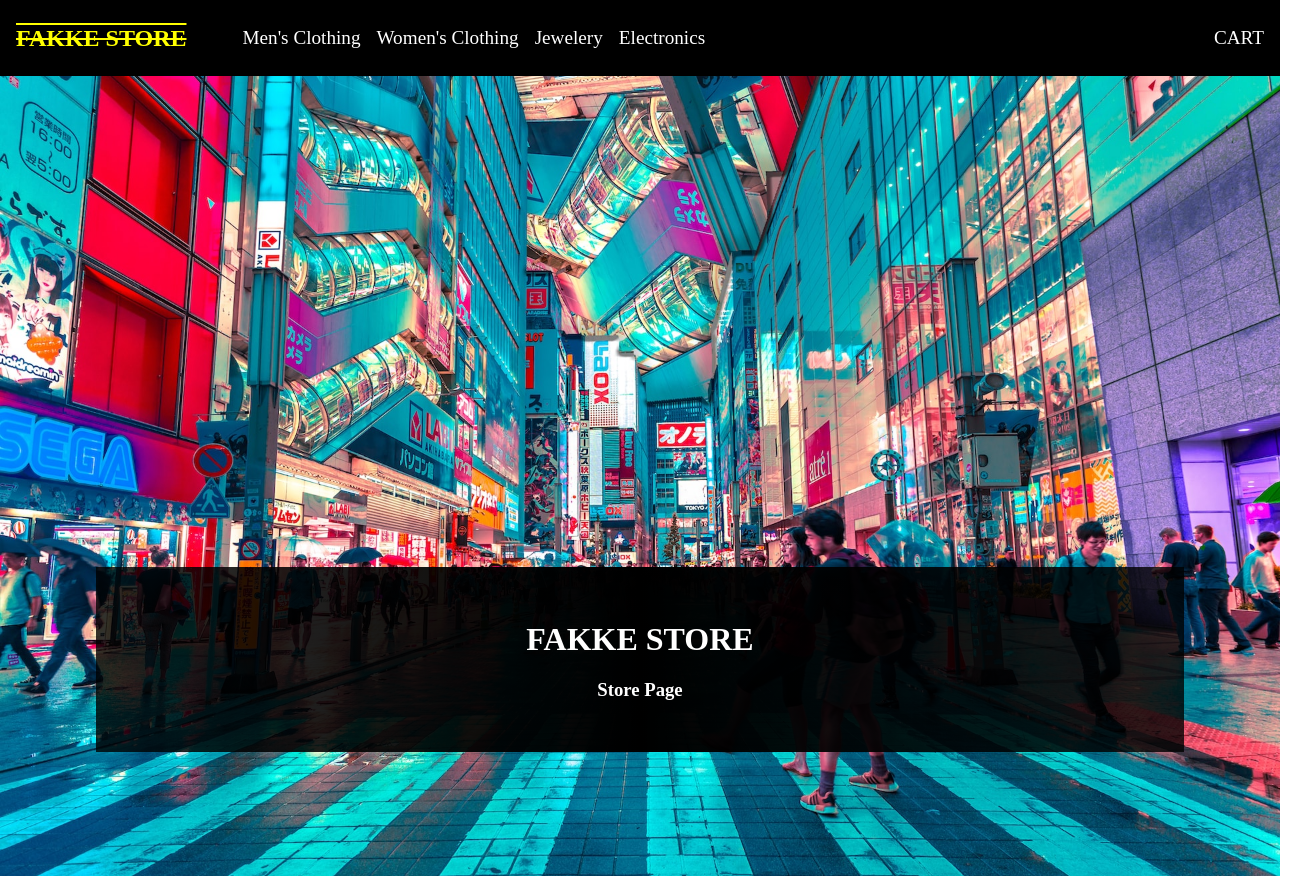
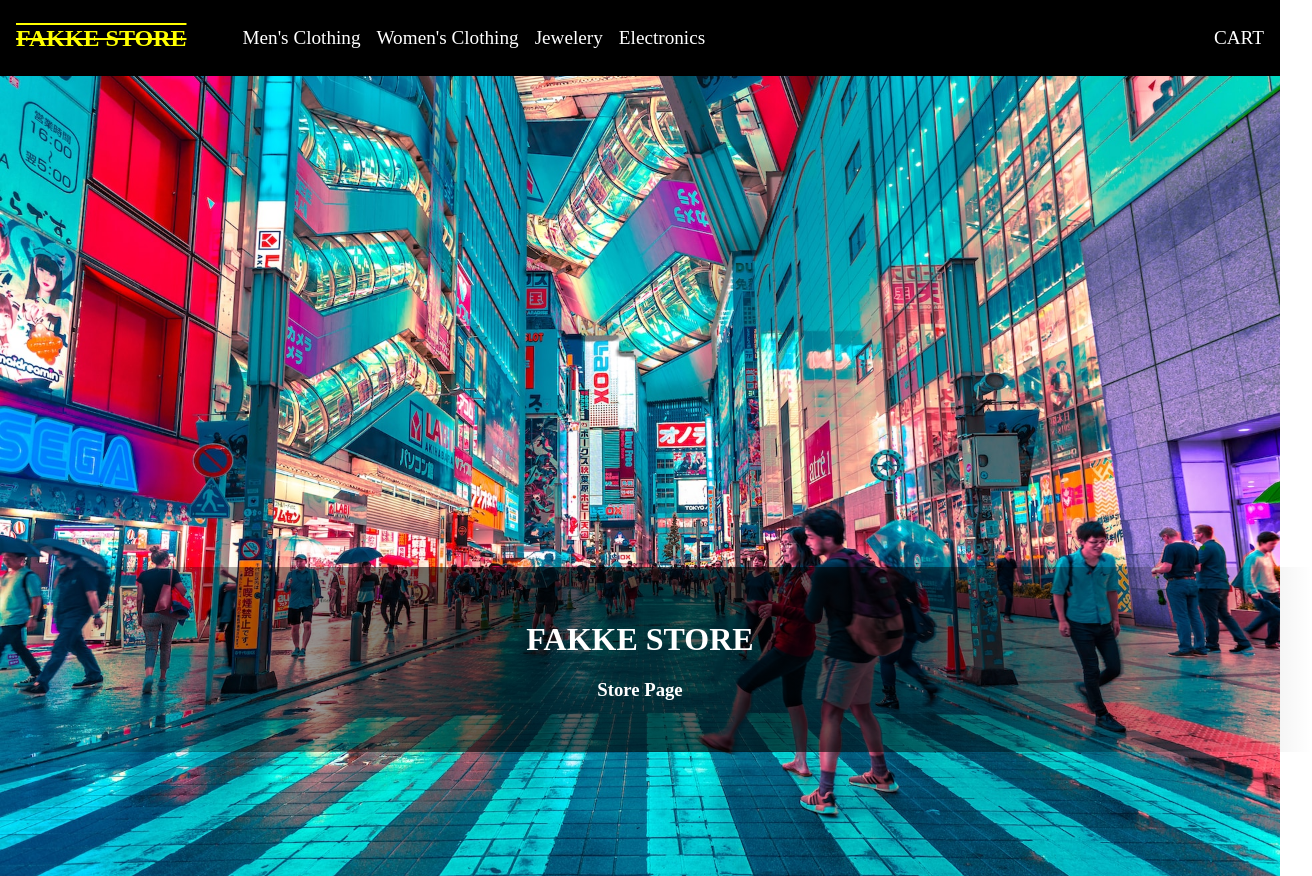
Before and after one commit to Meeran-Tofiq/shopping-cart, a React (Vite) app: page / in a window 1280 px wide. Shown: the whole page, 1312 px wide, since content can reach past the window. Built offline with nearby package versions, Linux system fonts and the light colour scheme.

Commit message:
Style color of box to be more light & transparent

```diff
--- a/src/Homepage/Homepage.module.css
+++ b/src/Homepage/Homepage.module.css
@@ -11,14 +11,15 @@
 	position: absolute;
 	bottom: 3rem;
 	padding: 2rem;
-	width: 80%;
+	width: 100%;
 
 	text-align: center;
 	background: linear-gradient(
 		to left,
-		rgba(0, 0, 0, 0.8),
-		black 50%,
-		rgba(0, 0, 0, 0.8)
+		rgba(0, 0, 0, 0),
+		rgba(0, 0, 0, 0.65) 40%,
+		rgba(0, 0, 0, 0.65) 60%,
+		rgba(0, 0, 0, 0)
 	);
 	color: white;
 }
```
